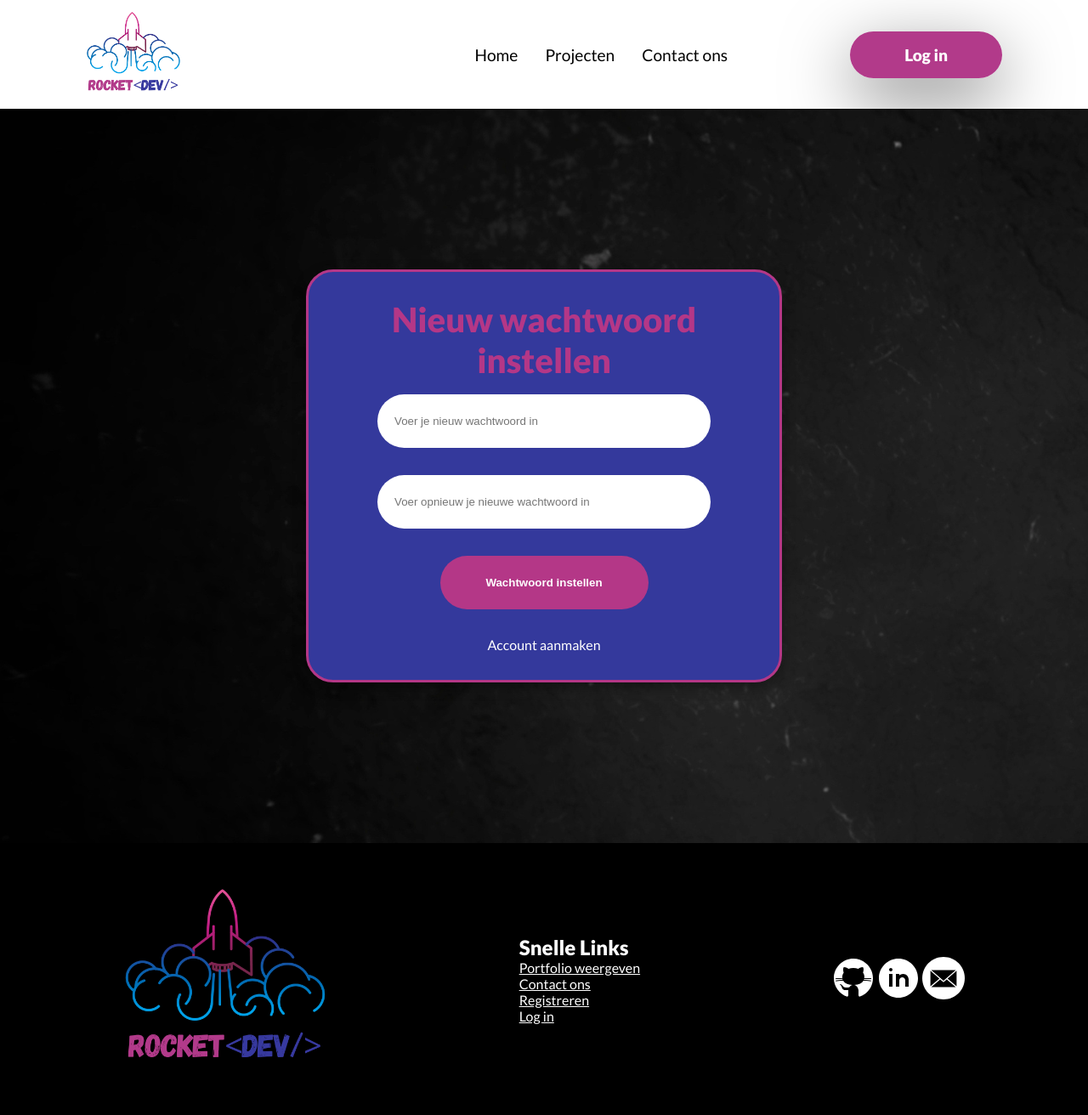
After one commit to sammayer0815/PortfolioApp, a PHP site: page /views/password_new.view.php in a window 1280 px wide. The commit adds this page. Shown: the whole page at 85% size. Run offline with PHP 8.4, Linux system fonts and the light colour scheme.

Commit message:
Registreren/inloggen/wachtwoord vergeten/wachtwoord opnieuw pages also made in the front-end

```diff
--- a/controllers/index.php
+++ b/controllers/index.php
@@ -2,4 +2,5 @@
 
 require 'views/index.view.php';
 
+
 ?>
--- /dev/null
+++ b/controllers/password_new.php
@@ -0,0 +1,5 @@
+<?php
+
+require 'views/password_new.view.php';
+
+?>
--- a/index.php
+++ b/index.php
@@ -6,6 +6,7 @@ $routes = [
     "/login" => "controllers/login.php",
     "/register" => "controllers/register.php",
     "/password_reset" => "controllers/password_reset.php",
+    "/password_new" => "controllers/password_new.php",
     "/portfolio" => "controllers/portfolio.php",
     "/dashboard" => "controllers/dashboard.php",
     "/404" => "controllers/404.php",
@@ -20,4 +21,7 @@ if(array_key_exists($_SERVER['REQUEST_URI'], $routes)) {
     require 'views/404.view.php';
     // require $routes['/404']; //Routes naar de 404 pagina
 }
+
+
+
 ?>
--- a/public/css/header.css
+++ b/public/css/header.css
@@ -31,6 +31,11 @@ nav li a {
   text-decoration: none;
   color: white;
   font-weight: bold;
+  box-shadow: 0px 25px 80px rgba(0, 0, 0, 0.5);
+}
+
+.cta-login:hover {
+  background-color: #37399f;
 }
 
 .logo-img {
--- a/public/css/hero-register.css
+++ b/public/css/hero-register.css
@@ -11,10 +11,10 @@
 .hero-register-img {
   height: 400px;
   border-radius: 2rem;
-  box-shadow: rgba(17, 17, 26, 0.1) 0px 4px 16px,
-    rgba(17, 17, 26, 0.1) 0px 8px 24px, rgba(17, 17, 26, 0.1) 0px 16px 56px;
+  box-shadow: rgba(0, 0, 0, 0.25) 0px 54px 55px,
+    rgba(0, 0, 0, 0.12) 0px -12px 30px, rgba(0, 0, 0, 0.12) 0px 4px 6px,
+    rgba(0, 0, 0, 0.17) 0px 12px 13px, rgba(0, 0, 0, 0.09) 0px -3px 5px;
 }
-
 .hero-register-text {
   width: 40%;
   display: flex;
--- /dev/null
+++ b/public/css/login.css
@@ -0,0 +1,60 @@
+.login-page {
+  background-image: url("/public/images/background-image-rocketdev.png");
+  background-size: cover;
+}
+
+.login-form-container {
+  width: 100%;
+  height: 100vh;
+  display: flex;
+  justify-content: center;
+  align-items: center;
+  text-align: center;
+}
+
+.loginform {
+  background-color: #34399c;
+  width: 35rem;
+  padding: 2rem;
+  border-radius: 2rem;
+  border: 3px solid #b43787;
+  box-shadow: rgba(0, 0, 0, 0.35) 0px 5px 15px;
+}
+
+.loginform a {
+  color: white;
+  padding: 1rem;
+  text-decoration: none;
+  background-color: #b43787;
+}
+
+.loginform h1 {
+  margin-bottom: 1rem;
+  color: #b43787;
+}
+form {
+  text-align: center;
+  display: flex;
+  flex-direction: column;
+  justify-content: center;
+  align-items: center;
+  gap: 1rem;
+}
+
+input {
+  width: 80%;
+  padding: 24px 20px;
+  border-radius: 2rem;
+  border: none;
+}
+
+input[type="submit"] {
+  width: 50%;
+  padding: 24px 20px;
+  background-color: #b43787;
+  color: #fff;
+  font-weight: bold;
+  border-radius: 3rem;
+  border: none;
+  cursor: pointer;
+}
--- /dev/null
+++ b/public/css/password_new.css
@@ -0,0 +1,60 @@
+.pswd-new-page {
+  background-image: url("/public/images/background-image-rocketdev.png");
+}
+
+.pswd-new-container {
+  width: 100%;
+  height: 100vh;
+  display: flex;
+  justify-content: center;
+  align-items: center;
+  text-align: center;
+}
+
+.pswdnewform {
+  background-color: #34399c;
+  width: 35rem;
+  padding: 2rem;
+  border-radius: 2rem;
+  border: 3px solid #b43787;
+  box-shadow: rgba(0, 0, 0, 0.35) 0px 5px 15px;
+}
+
+.pswdnewform h1 {
+  margin-bottom: 1rem;
+  color: #b43787;
+  font-size: 2.5rem;
+}
+
+.pswdnewform a {
+  color: white;
+  text-decoration: none;
+  padding: 1rem;
+}
+form {
+  text-align: center;
+  display: flex;
+  flex-direction: column;
+  justify-content: center;
+  align-items: center;
+  gap: 2rem;
+  margin-bottom: 2rem;
+}
+
+input {
+  width: 80%;
+  padding: 24px 20px;
+  border-radius: 2rem;
+  border: none;
+}
+
+input[type="submit"] {
+  width: 50%;
+  padding: 24px 20px;
+  background-color: #b43787;
+  color: #fff;
+  font-weight: bold;
+  border-radius: 3rem;
+  border: none;
+  cursor: pointer;
+}
--- /dev/null
+++ b/public/css/password_reset.css
@@ -0,0 +1,59 @@
+.reset-page {
+  background-image: url("/public/images/background-image-rocketdev.png");
+}
+
+.reset-form-container {
+  width: 100%;
+  height: 100vh;
+  display: flex;
+  justify-content: center;
+  align-items: center;
+  text-align: center;
+}
+
+.resetform {
+  background-color: #34399c;
+  width: 35rem;
+  padding: 2rem;
+  border-radius: 2rem;
+  border: 3px solid #b43787;
+  box-shadow: rgba(0, 0, 0, 0.35) 0px 5px 15px;
+}
+
+.resetform h1 {
+  margin-bottom: 1rem;
+  color: #b43787;
+}
+
+.resetform a {
+  color: white;
+  text-decoration: none;
+  padding: 1rem;
+}
+form {
+  text-align: center;
+  display: flex;
+  flex-direction: column;
+  justify-content: center;
+  align-items: center;
+  gap: 2rem;
+  margin-bottom: 2rem;
+}
+
+input {
+  width: 80%;
+  padding: 24px 20px;
+  border-radius: 2rem;
+  border: none;
+}
+
+input[type="submit"] {
+  width: 50%;
+  padding: 24px 20px;
+  background-color: #b43787;
+  color: #fff;
+  font-weight: bold;
+  border-radius: 3rem;
+  border: none;
+  cursor: pointer;
+}
--- a/public/css/portfoliocards.css
+++ b/public/css/portfoliocards.css
@@ -23,8 +23,9 @@
   border-radius: 2rem;
   padding: 0.5rem;
   text-align: center;
-  box-shadow: rgba(17, 17, 26, 0.1) 0px 4px 16px,
-    rgba(17, 17, 26, 0.1) 0px 8px 24px, rgba(17, 17, 26, 0.1) 0px 16px 56px;
+  box-shadow: rgba(0, 0, 0, 0.25) 0px 54px 55px,
+    rgba(0, 0, 0, 0.12) 0px -12px 30px, rgba(0, 0, 0, 0.12) 0px 4px 6px,
+    rgba(0, 0, 0, 0.17) 0px 12px 13px, rgba(0, 0, 0, 0.09) 0px -3px 5px;
   display: flex;
   align-items: center;
   flex-direction: column;
--- /dev/null
+++ b/public/css/register.css
@@ -0,0 +1,61 @@
+.register-page {
+  background-image: url("/public/images/background-image-rocketdev.png");
+}
+
+.register-form-container {
+  width: 100%;
+  height: 100vh;
+  display: flex;
+  justify-content: center;
+  align-items: center;
+  text-align: center;
+}
+
+.registerform {
+  background-color: #34399c;
+  width: 35rem;
+  height: 45rem;
+  padding: 2rem;
+  border-radius: 2rem;
+  border: 3px solid #b43787;
+  box-shadow: rgba(0, 0, 0, 0.35) 0px 5px 15px;
+}
+
+.registerform h1 {
+  margin-bottom: 1rem;
+  color: #b43787;
+}
+form {
+  text-align: center;
+  display: flex;
+  flex-direction: column;
+  justify-content: center;
+  align-items: center;
+  gap: 2rem;
+}
+
+input {
+  width: 80%;
+  padding: 24px 20px;
+  border-radius: 2rem;
+  border: none;
+}
+
+textarea {
+  width: 80%;
+  height: 150px;
+  padding: 24px 20px;
+  border-radius: 1rem;
+  resize: none;
+}
+
+input[type="submit"] {
+  width: 50%;
+  padding: 24px 20px;
+  background-color: #b43787;
+  color: #fff;
+  font-weight: bold;
+  border-radius: 3rem;
+  border: none;
+  cursor: pointer;
+}
--- a/public/css/style.css
+++ b/public/css/style.css
@@ -9,3 +9,7 @@
 @import "./contact.css";
 @import "./dashboard.css";
 @import "./succes.css";
+@import "./login.css";
+@import "register.css";
+@import "password_reset.css";
+@import "password_new.css";
--- a/views/partials/footer.php
+++ b/views/partials/footer.php
@@ -5,7 +5,7 @@
     <section>
         <h2>Snelle Links</h2>
         <ul>
-            <a href="/profileview"><li>Portfolio weergeven</li></a>
+            <a href="/portfolio"><li>Portfolio weergeven</li></a>
             <a href="/contact"><li>Contact ons</li></a>
             <a href="/register"><li>Registreren</li></a>
             <a href="/login"><li>Log in</li></a>
@@ -14,6 +14,6 @@
     <section class="icons">
         <a href="#"><img src="/public/images/github.svg" /></a>
         <a href="#"><img src="/public/images/linkedin.svg" /></a>
-        <a href="#"><img src="/public/images/mail.svg" /></a>
+        <a href="mailto:info@rocketdev.nl"><img src="/public/images/mail.svg" /></a>
     </section>
 </footer>
--- a/views/partials/head.php
+++ b/views/partials/head.php
@@ -1,7 +1,7 @@
 <head>
     <meta charset="UTF-8">
     <meta name="viewport" content="width=device-width, initial-scale=1.0">
-    <title>RocketDev|Home</title>
+    <title>RocketDev</title>
     <link rel="shortcut icon" href="/public/images/logo.png" type="image/x-icon">
     <link rel="stylesheet" href="/public/css/style.css">
     <link rel="preconnect" href="https://fonts.googleapis.com">
--- a/views/partials/header.php
+++ b/views/partials/header.php
@@ -14,5 +14,4 @@
             <a href="/login" class="cta-login">Log in</a>
         </div>
     </nav>
-
    </header>
--- /dev/null
+++ b/views/password_new.view.php
@@ -0,0 +1,21 @@
+<!DOCTYPE html>
+<html lang="en">
+<?php include "partials/head.php" ?>
+<body>
+   <?php include "partials/header.php" ?>
+   <main class="pswd-new-page">
+        <div class="pswd-new-container">
+            <div class="pswdnewform">
+               <h1>Nieuw wachtwoord instellen</h1>
+               <form action="#">
+                  <input type="password" name="email" id="email" placeholder="Voer je nieuw wachtwoord in" required>
+                  <input type="password" name="email" id="email" placeholder="Voer opnieuw je nieuwe wachtwoord in" required>
+                  <input type="submit" value="Wachtwoord instellen">
+               </form>
+               <a href="/register">Account aanmaken</a>
+            </div>
+        </div>
+   </main>
+   <?php include "partials/footer.php" ?>
+</body>
+</html>
```
Also changed, not shown: views/login.view.php (+22 -0 lines), views/password_reset.view.php (+20 -0 lines), views/register.view.php (+23 -0 lines).
